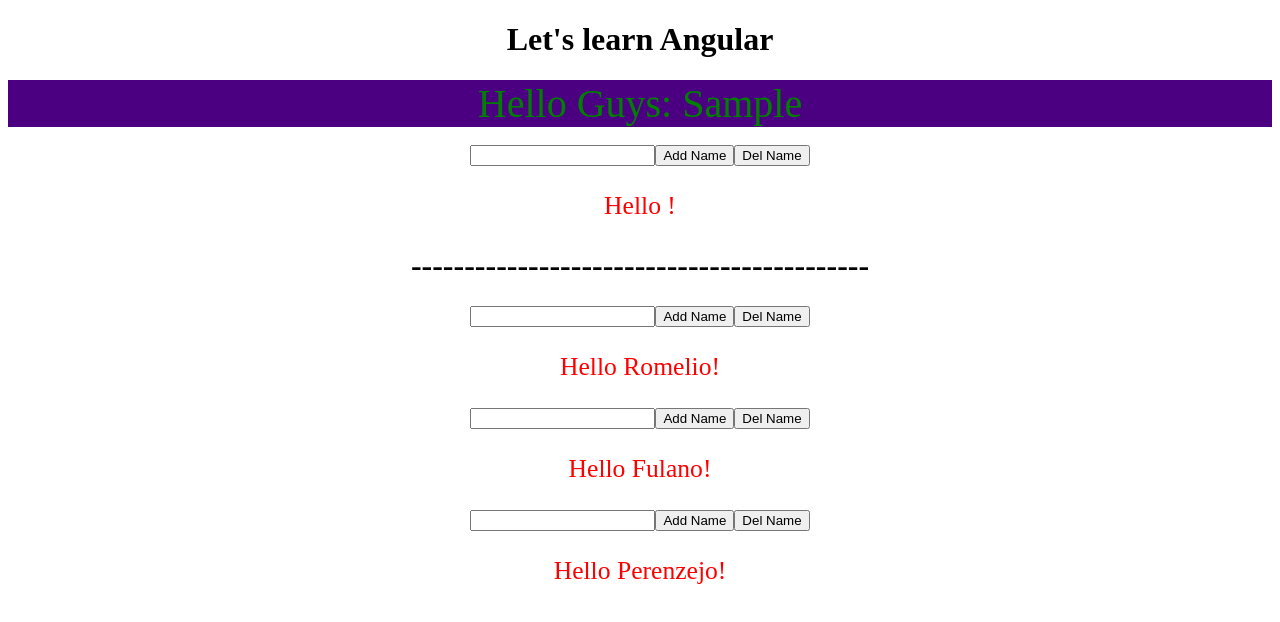
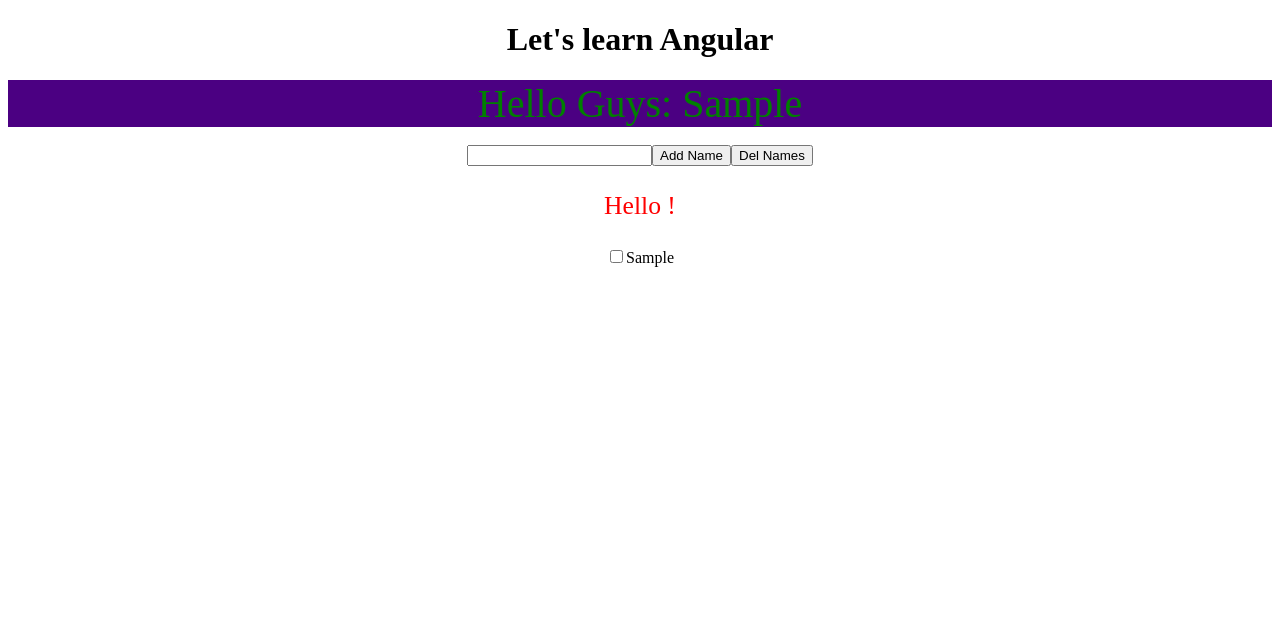
Before and after one commit to capa21/Angular-Fundamentals, an Angular app: page / in a window 1280 px wide. Both pictures are taken after typing "Sample" into the empty fields and a click on the button "Add Name". Shown: the top 622 px of the page. Built offline with nearby package versions, Linux system fonts and the light colour scheme.

Commit message:
Implementando lista de nombres

```diff
--- a/src/app/app.component.html
+++ b/src/app/app.component.html
@@ -8,6 +8,5 @@
   </div>
   <br>
   <custom-hello #myCustomHello [name]="" (greet)="onShowGreet($event)"></custom-hello>
-  <h1>-------------------------------------------</h1>
-  <custom-hello *ngFor="let person of personList" [name]="person"></custom-hello>
+  <!-- <custom-hello *ngFor="let person of personList" [name]="person"></custom-hello> -->
 </div>
--- a/src/app/hello/hello.component.html
+++ b/src/app/hello/hello.component.html
@@ -1,7 +1,10 @@
-<input type="text" [(ngModel)]="itemName">
+<input type="text" [(ngModel)]="itemName" (keydown.enter)="addName()">
 <button (click)="addName()">Add Name</button>
-<button (click)="delName()">Del Name</button>
-
+<button (click)="delSelectedNames()">Del Names</button>
 <p (click)="onNameClick()" >
   Hello {{name}}!
 </p>
+<div *ngFor="let person of listName" >
+  <input type="checkbox" [value]="person" (change)="updateCheckedList($event)">
+  <span>{{person}}</span>
+</div>
--- a/src/app/hello/hello.component.ts
+++ b/src/app/hello/hello.component.ts
@@ -12,6 +12,7 @@
 
   listName: string[] = [];
   itemName: string = "";
+  namesSelectedToDelete: string []= [];
 
   constructor() {
   }
@@ -21,14 +22,34 @@
   }
 
   addName() {
-    this.listName.push(this.itemName);
-    console.log(this.listName);
+    this.addNameToArray(this.itemName, this.listName)
     this.itemName = "";
   }
-  delName() {
-    const index: number = this.listName.indexOf(this.itemName);
+
+  addNameToArray(name: string, array: Array<string>) {
+    array.push(name);
+  }
+
+  delNameOfArray(name: string, array: Array<string>) {
+    const index: number = array.indexOf(name);
     if (index !== -1) {
-        this.listName.splice(index, 1);
+      array.splice(index, 1);
     }
   }
+
+  updateCheckedList(event: any) {
+    const isCheckedItem = event.target.checked;
+    const nameItem = event.target.value;
+    if(isCheckedItem){
+      this.addNameToArray(nameItem, this.namesSelectedToDelete);
+    }else{
+      this.delNameOfArray(nameItem, this.namesSelectedToDelete);
+    }
+  }
+
+  delSelectedNames() {
+    this.namesSelectedToDelete.forEach(name  => {
+      this.delNameOfArray(name, this.listName);
+    });
+  }
 }
```
